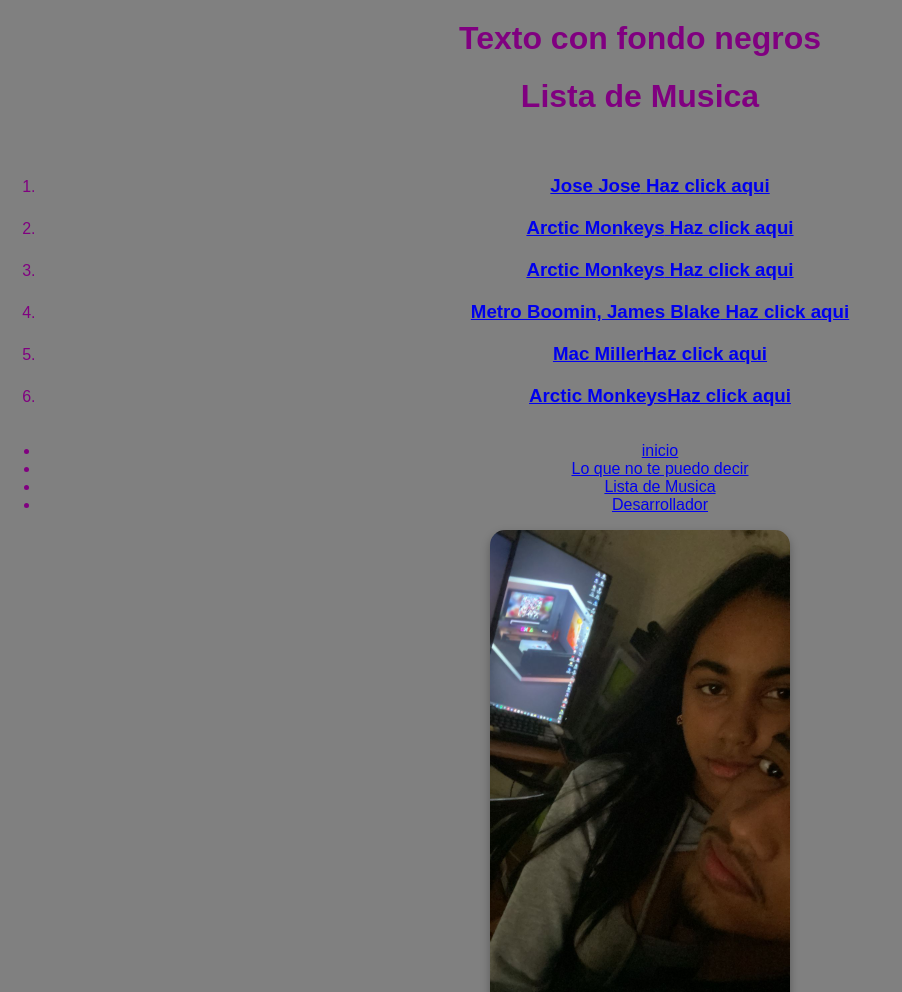
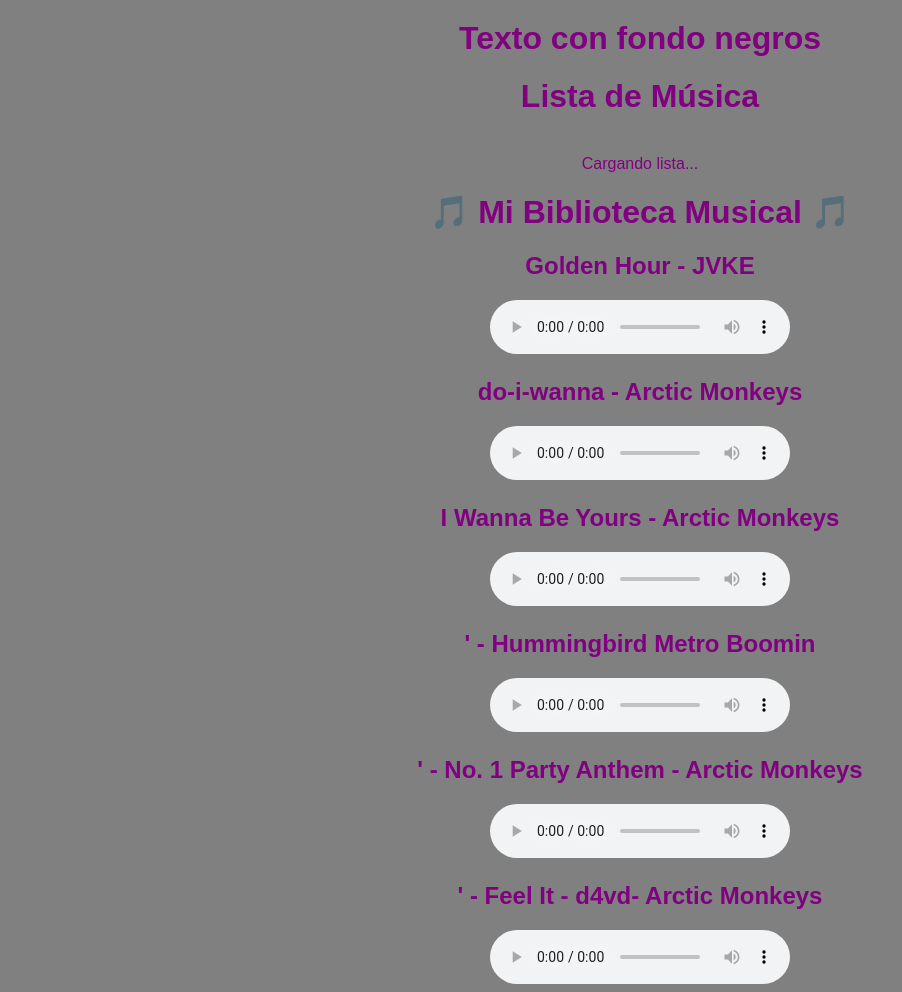
Before and after one commit to misterpopo123123/Un-rincon-para-ti-, a plain HTML site: page musica.html in a window 1280 px wide. Shown: the top 992 px of the page, without its empty margins (0-902 px from the left). Drawn offline with Linux system fonts and the light colour scheme.

Commit message:
Update musica.html

```diff
--- a/musica.html
+++ b/musica.html
@@ -61,31 +61,60 @@
 </body>
 </head>
 
-<H1><b>Lista de Musica</b></H1><br>
+<H1><b>Lista de Música</b></H1><br>
+<div id="lista-musica">Cargando lista...</div>
+
+<body>
+  <h1>🎵 Mi Biblioteca Musical 🎵</h1>
+
+  <div class="cancion">
+    <h2>Golden Hour - JVKE</h2>
+    <audio controls>
+      <source src="golden-hour.mp3.mp3.mp3" type="audio/mpeg">
+      Tu navegador no soporta el elemento de audio.
+    </audio>
+  </div>
+
+  <div class="cancion">
+    <h2>do-i-wanna - Arctic Monkeys</h2>
+    <audio controls>
+      <source src="doiwannaknow.mp3.mp3.mp3" type="audio/mpeg">
+      Tu navegador no soporta el elemento de audio.
+    </audio>
+  </div>
+
+  <div class="cancion">
+    <h2>I Wanna Be Yours - Arctic Monkeys</h2>
+    <audio controls>
+      <source src="arctic.mp3.mp3.mp3" type="audio/mpeg">
+      Tu navegador no soporta el elemento de audio.
+    </audio>
+  </div>
+
+<div class="cancion">
+    <h2>' -  Hummingbird Metro Boomin</h2>
+    <audio controls>
+      <source src="Hummingbird.mp3.mp3.mp3" type="audio/mpeg">
+      Tu navegador no soporta el elemento de audio.
+    </audio>
+  </div>
 
 
-<body>
-  <table>
-    <body>
-        <header>
-              <nav>
-                   <ol>
-                      <li><h3><a href="https://www.youtube.com/watch?v=J8KZsoWJ4LU" target="_BLANK"><b>Jose Jose</b> Haz click aqui</a></h3></li>
-                      <li><h3><a href="https://www.youtube.com/watch?v=lPe5zInLju4" target="_BLANK"><b>Arctic Monkeys</b> Haz click aqui</a></h3></li>
-                      <li><h3></a> <a href="https://www.youtube.com/watch?v=dFMu3ulTd-w" target="_BLANK"><b>Arctic Monkeys</b> Haz click aqui</a></h3></li>
-                      <li><h3></a> <a href="https://www.youtube.com/watch?v=MSBMXDjzbNM" target="_BLANK"><b>Metro Boomin, James Blake</b> Haz click aqui</a></h3></li>
-                      <li><h3><a href="https://www.youtube.com/watch?v=ZUh3TdPbcaw" target="_BLANK"><b>Mac Miller</b>Haz click aqui</a></h3></li>
-                      <li><h3><a href="https://www.youtube.com/watch?v=8spiTmCfPoA" target="_BLANK"><b>Arctic Monkeys</b>Haz click aqui</a></h3></li>
-                     </ol>
-                 </nav>
-            </header>
-         </body>
-     </table>
-</body>
-</head>
-<body>
- <header>
-  <nav>
+             <div class="cancion">
+    <h2>' -  No. 1 Party Anthem - Arctic Monkeys</h2>
+    <audio controls>
+      <source src="arctic.mp3.mp3.mp3" type="audio/mpeg">
+      Tu navegador no soporta el elemento de audio.
+    </audio>
+  </div>
+
+    <div class="cancion">
+  <h2>' -  Feel It - d4vd- Arctic Monkeys</h2>
+  <audio controls>
+   <source src="Feel-it.mp3" type="audio/mpeg">
+    Tu navegador no soporta el elemento de audio.
+    </audio>
+  </div>
     <ul>
          <li><a href="index.html">inicio</a> </li>
          <li><a href="frases.html">Lo que no te puedo decir</a> </li>
```
